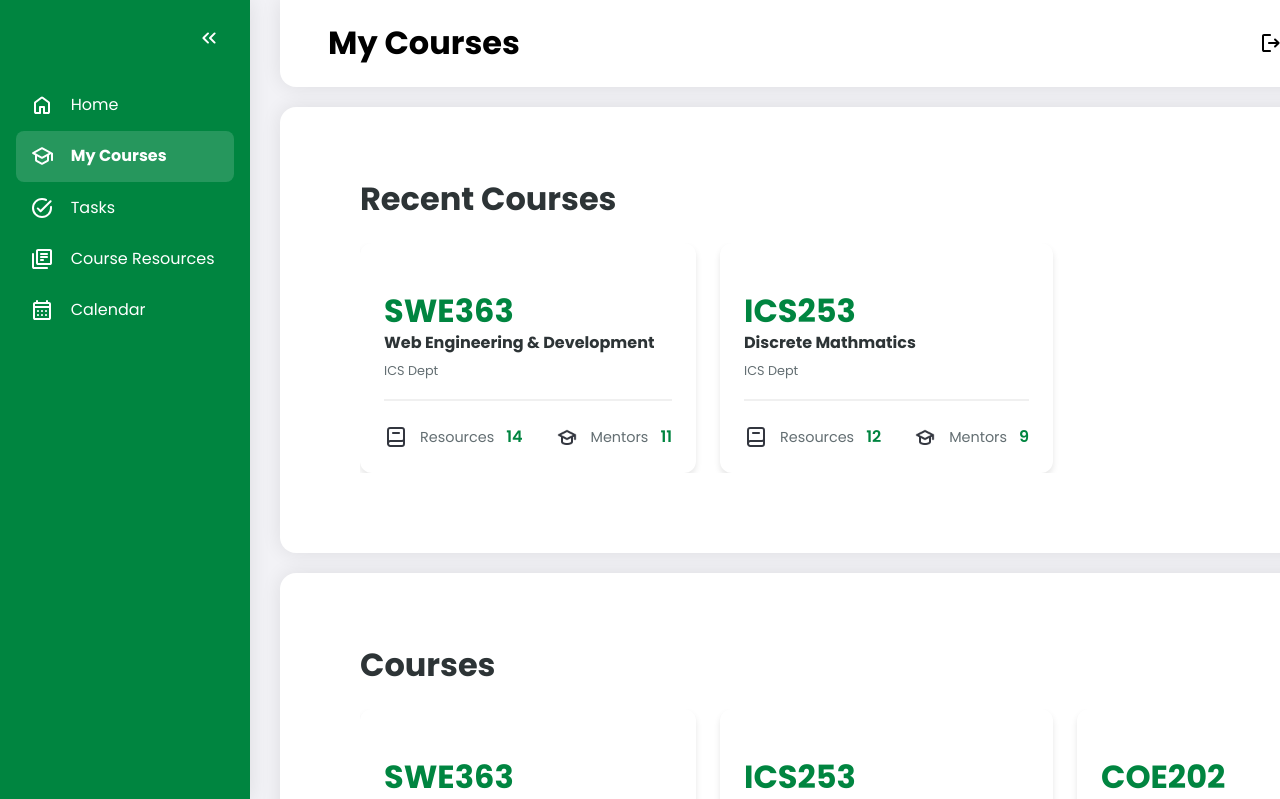
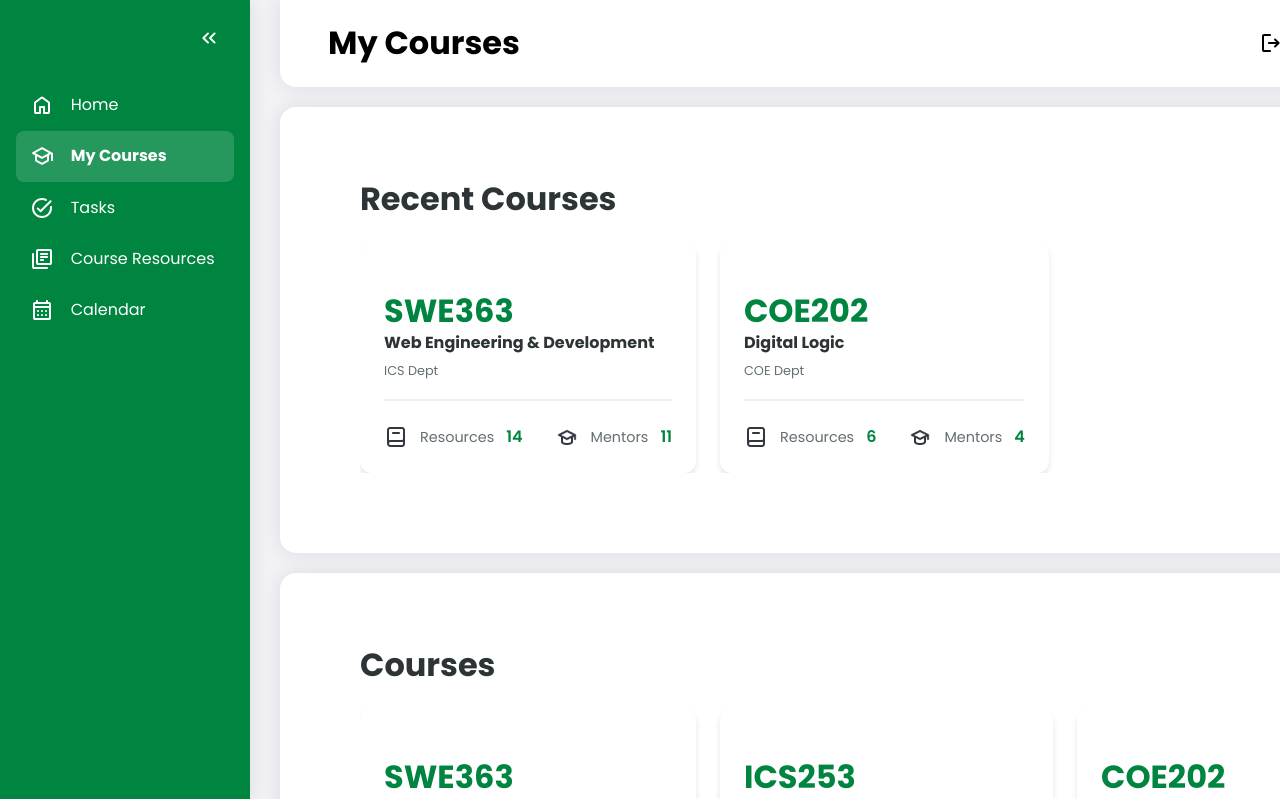
Before and after one commit to O5mu/study-hub, a React (Vite) app: page /courses in a window 1280 px wide. Shown: the top 799 px of the page. Built offline with nearby package versions, Linux system fonts and the light colour scheme.

Commit message:
Added Vite Dev Version

```diff
--- a/package.json
+++ b/package.json
@@ -23,6 +23,6 @@
     "eslint-plugin-react-hooks": "^5.1.0",
     "eslint-plugin-react-refresh": "^0.4.19",
     "globals": "^15.15.0",
-    "vite": "^6.2.0"
+    "vite": "^6.3.4"
   }
 }
--- a/src/pages/Student/RecentCourseCard.jsx
+++ b/src/pages/Student/RecentCourseCard.jsx
@@ -3,8 +3,7 @@ import resourceIcon from "../../assets/resource-icon.png";
  function RecentCourseCard(){
      const courses = [
          {code:"SWE363",title:"Web Engineering & Development",department:"ICS",mentors:11,resources:14},
-         {code:"ICS253",title:"Discrete Mathmatics",department:"ICS",mentors:9,resources:12},
-
+         {code:"COE202",title:"Digital Logic",department:"COE",mentors:4,resources:6}
 
      ]
     //  return(
```
Also changed, not shown: 1 other file (tests, documents, lock files or other folders).
